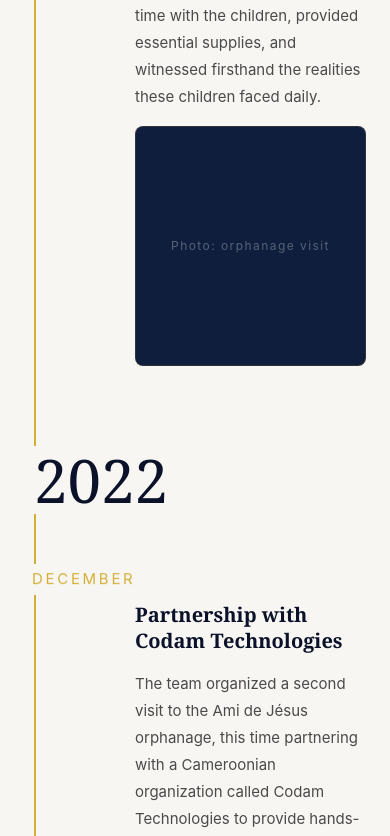
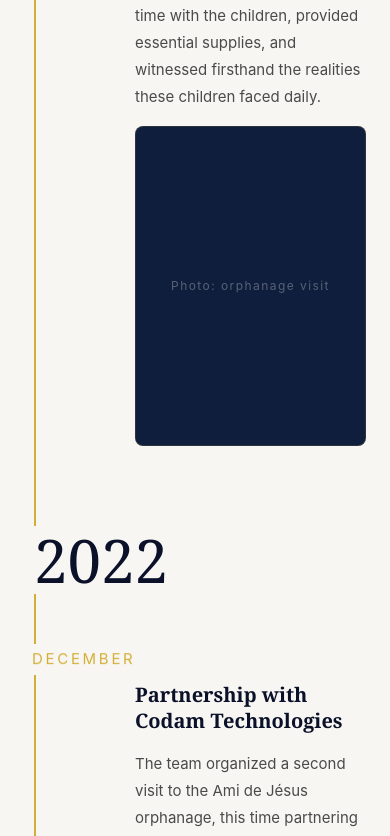
Before and after one commit to Daryllgio/gwags-website, a Next.js app: page /about/our-story in a window 390 px wide. Shown: the part 4043-4879 px from the top of the page. Built offline with nearby package versions, Linux system fonts and the light colour scheme.

Commit message:
Set vertical timeline content width to 62.5% and taller image

```diff
--- a/app/globals.css
+++ b/app/globals.css
@@ -583,7 +583,7 @@ h1, h2, h3, h4 {
 
   .tl2-content {
     /* VERTICAL TIMELINE: content width - adjust here */
-    max-width: 65%;
+    max-width: 62.5%;
     width: auto;
     /* VERTICAL TIMELINE: gap between line and content - adjust here (gold line 35px + 100px gap = 135px) */
     margin-left: 135px;
@@ -593,7 +593,7 @@ h1, h2, h3, h4 {
 
   .tl2-image-col {
     /* image matches the content area: keep these equal to .tl2-content above */
-    max-width: 65%;   /* VERTICAL TIMELINE: content width - adjust here (match .tl2-content) */
+    max-width: 62.5%;   /* VERTICAL TIMELINE: content width - adjust here (match .tl2-content) */
     width: auto;
     margin-top: 16px;
     margin-left: 135px;  /* VERTICAL TIMELINE: gap between line and content - adjust here (match .tl2-content) */
@@ -602,12 +602,14 @@ h1, h2, h3, h4 {
 
   .tl2-image-ph {
     width: 100%;
-    height: 180px;
+    /* VERTICAL TIMELINE: image height (collapsed) - adjust here */
+    height: 240px;
   }
 
   .tl2-image-ph.active {
     width: 100%;
-    height: 240px;
+    /* VERTICAL TIMELINE: image height (expanded/active) - adjust here */
+    height: 320px;
   }
 
   .tl2-image-empty {
@@ -1003,8 +1005,8 @@ h1, h2, h3, h4 {
   .tl2-year-num { font-size: 30px !important; }
   .tl2-year-num.active { font-size: 60px !important; }
   /* MOBILE: Timeline content width — VERTICAL TIMELINE: content width - adjust here (phone ≤768px) */
-  .tl2-content { max-width: 65% !important; }
-  .tl2-image-col { max-width: 65% !important; }
+  .tl2-content { max-width: 62.5% !important; }
+  .tl2-image-col { max-width: 62.5% !important; }
 }
 
 /* === SMALL PHONE BREAKPOINT (below 480px) === */
```
